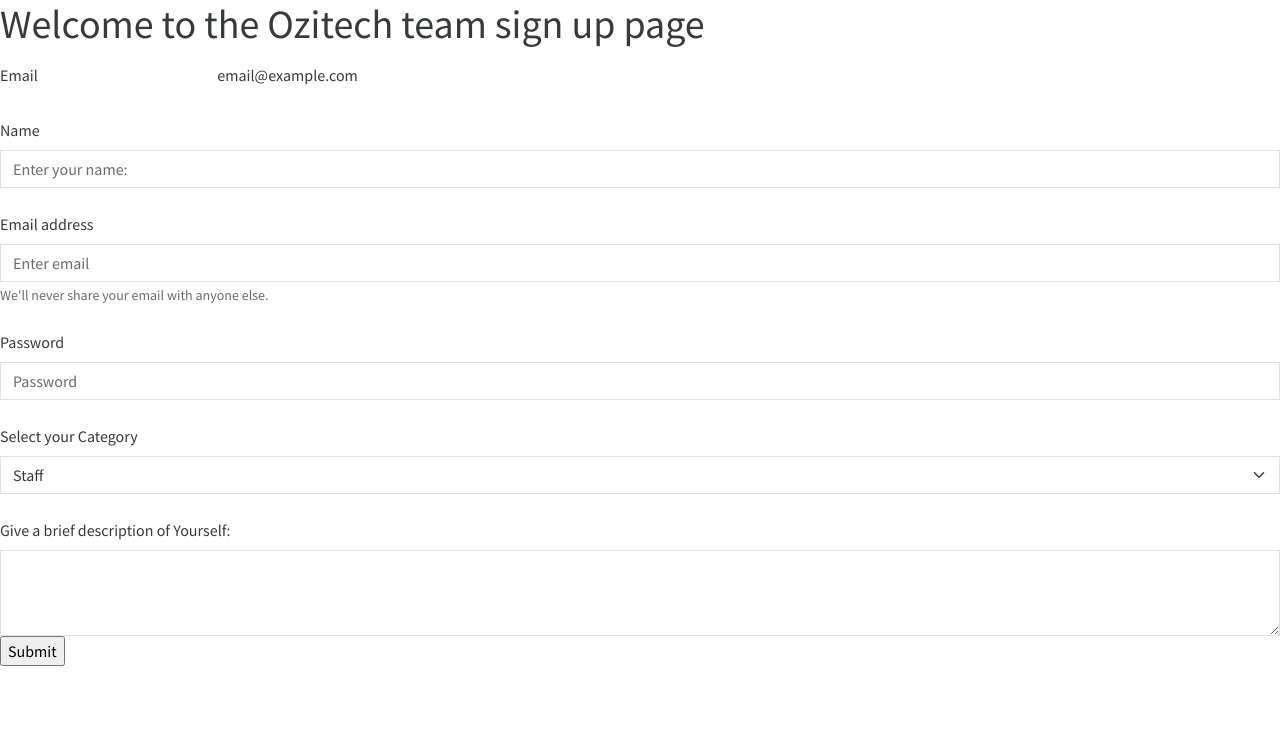
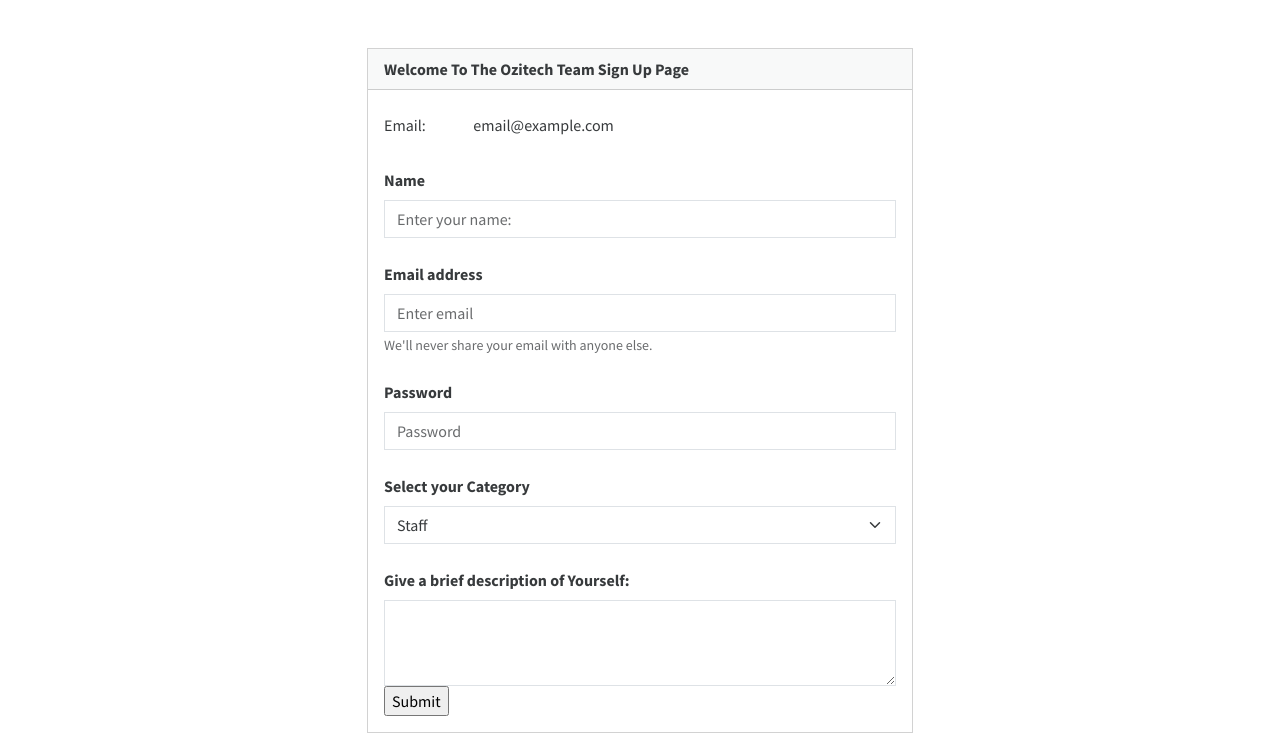
Before and after one commit to Ife-py/Staff_login, a PHP site: page /sign_up.php in a window 1280 px wide. Shown: the part 56-800 px from the top of the page. Run offline with PHP 8.4, Linux system fonts and the light colour scheme.

Commit message:
cleaning the code

```diff
--- a/index.php
+++ b/index.php
@@ -4,7 +4,7 @@ include("views/header.php");
 
 
 <div class="section wrapper">
-    <p>Welcome to ozitech IT team </p>
+    <h4><p><b>Welcome to ozitech IT team</b></p></h4>
 </div>
 
 
--- a/sign_up.php
+++ b/sign_up.php
@@ -1,36 +1,43 @@
 <?php
-include("views/header.php")?>
+include("views/header.php") ?>
 
-<div class="welcome text">
-    <h1>Welcome to the Ozitech team sign up page</h1>
+<div class="welcome-text">
+
+    <div class="container">
+        <div class="row pt-5">
+            <div class="col-md-3"></div>
+            <div class="col-md-6">
+                <div class="card">
+                    <div class="card-header"><b>Welcome To The Ozitech Team Sign Up Page</b></div>
+                    <div class="card-body">
                         <form action="form.php" method="post">
                             <fieldset>
                                 <div class="row">
-            <label for="staticEmail" class="col-sm-2 col-form-label">Email</label>
+                                    <label for="staticEmail" class="col-sm-2 col-form-label">Email:</label>
                                     <div class="col-sm-10">
                                         <input type="text" readonly="" class="form-control-plaintext" id="staticEmail" value="email@example.com">
                                     </div>
                                 </div>
                                 <div>
-            <label for="name" class="form-label mt-4">Name</label>
+                                    <label for="name" class="form-label mt-4"><b>Name</b></label>
                                     <input type="text" class="form-control" name="name" id="name" aria-describedby="emailHelp" placeholder="Enter your name:" required>
-            <label for="email" class="form-label mt-4">Email address</label>
+                                    <label for="email" class="form-label mt-4"><b>Email address</b></label>
                                     <input type="email" class="form-control" id="email" name="email" aria-describedby="emailHelp" placeholder="Enter email ">
                                     <small id="emailHelp" class="form-text text-muted">We'll never share your email with anyone else.</small>
                                 </div>
                                 <div>
-            <label for="password" class="form-label mt-4">Password</label>
+                                    <label for="password" class="form-label mt-4"><b>Password</b></label>
                                     <input type="password" class="form-control" name="password" id="password" placeholder="Password" autocomplete="off">
                                 </div>
                                 <div>
-            <label for="Select_1" class="form-label mt-4">Select your Category</label>
+                                    <label for="Select_1" class="form-label mt-4"><b>Select your Category</b></label>
                                     <select class="form-select" id="Select_1">
                                         <option>Staff</option>
                                         <option>Student</option>
                                     </select>
                                 </div>
                                 <div>
-            <label for="contents" class="form-label mt-4">Give a brief description of Yourself:</label>
+                                    <label for="contents" class="form-label mt-4"><b>Give a brief description of Yourself:</b></label>
                                     <textarea class="form-control" id="contents" name="contents" rows="3"></textarea>
                                 </div>
                                 <!-- <div>
@@ -41,3 +48,10 @@ include("views/header.php")?>
                             </fieldset>
                         </form>
                     </div>
+                </div>
+
+            </div>
+            <div class="col-md-3"></div>
+        </div>
+    </div>
+</div>
```
Also changed, not shown: dashboard.php (+13 -6 lines), form.php (+11 -10 lines), login.php (+11 -3 lines). Lines whose indentation alone changed are shown as unchanged.
